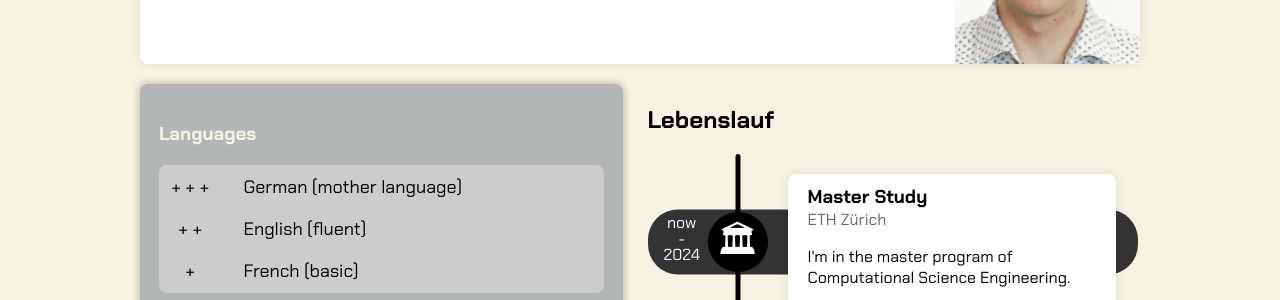
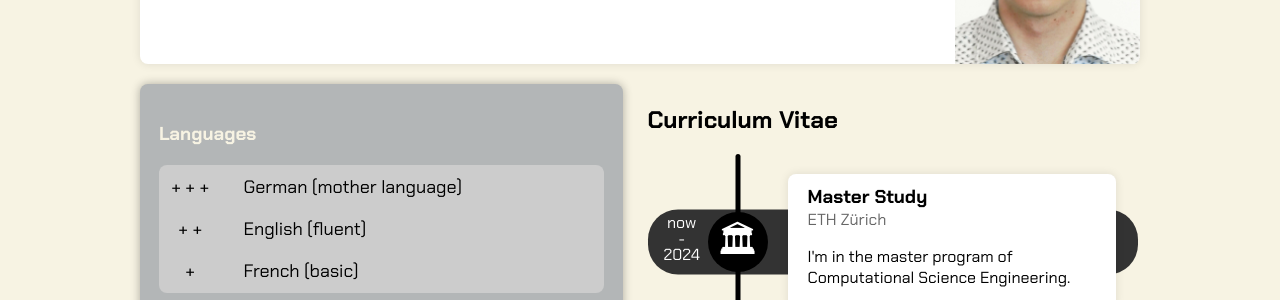
Before and after one commit to seba-heck/seba-heck.github.io, a Jekyll site: the page built from about.html, in a window 1280 px wide and 900 px high. Shown: the part 338-638 px from the top of the window. Built offline with Jekyll 4.4.1, drawn with Linux system fonts in a browser that asks for light colours.

Commit message:
Update about.html

```diff
--- a/about.html
+++ b/about.html
@@ -296,7 +296,7 @@
             </div>
 
             <a href="http://localhost/modx/project5.pdf" style="text-decoration: none; color:#fff; font-size: 20px;">
-                <div style="background-color: #b34700;
+                <div style="background-color: var(--accent1-color);
                             border-radius: 8px;
                             padding: 3%;
                             margin-top:3%;
@@ -307,7 +307,7 @@
             </a>
 
             <a href="/projects.html" style="text-decoration: none; color:#fff; font-size: 20px;">
-                <div style="background-color: #333;
+                <div style="background-color: var(--accent2-color);
                             border-radius: 8px;
                             box-shadow: 0 0 10px rgba(0,0,0,0.1);
                             padding: 3%;
@@ -321,7 +321,7 @@
 
         <!-- Lebenslauf -->
         <div style="width:50%; padding-left:2.5%;">
-            <h2>Lebenslauf</h2>
+            <h2>Curriculum Vitae</h2>
             <ul class="timeline">
             <li>
                 <div class="timeline-badge">🏛</div>
```
